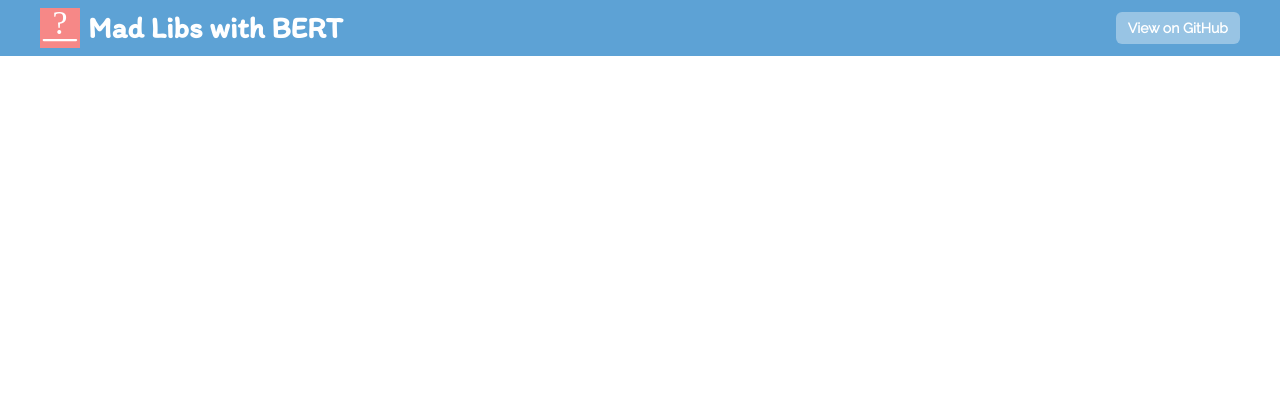
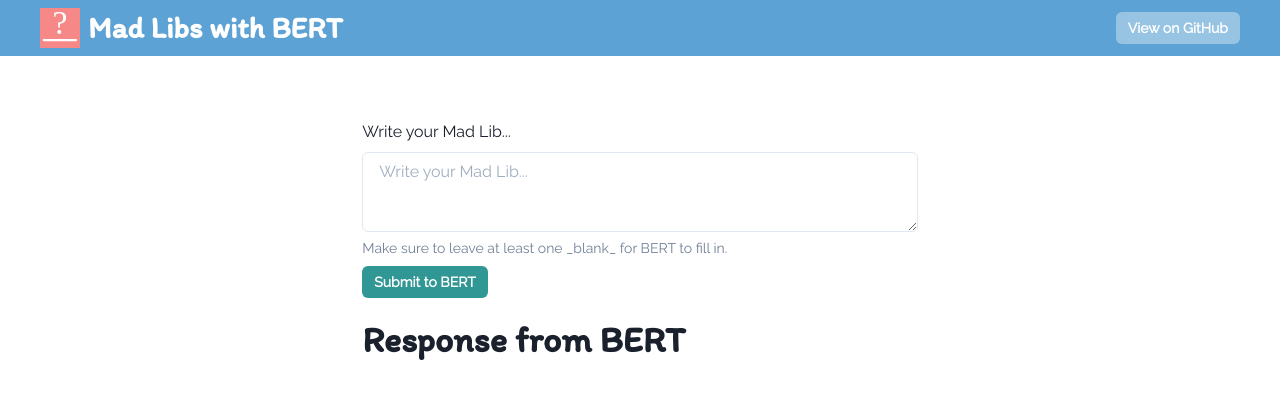
Before and after one commit to casendler/bert-madlib, a React (Create React App) app: page / in a window 1280 px wide. Shown: the top 398 px of the page. Built offline with nearby package versions, Linux system fonts and the light colour scheme.

Commit message:
single mask running, split user input next

```diff
--- a/package.json
+++ b/package.json
@@ -15,6 +15,7 @@
     "@types/node": "^15.0.2",
     "@types/react": "^17.0.5",
     "@types/react-dom": "^17.0.3",
+    "axios": "^0.21.1",
     "framer-motion": "^4.1.13",
     "react": "^17.0.2",
     "react-dom": "^17.0.2",
--- a/src/App.jsx
+++ b/src/App.jsx
@@ -1,11 +1,13 @@
 import { Box } from '@chakra-ui/react';
 
-import NavLayout from './layout/NavLayout.jsx';
+import NavLayout from './layout/NavLayout';
+import InputForm from './components/InputForm';
 
 function App() {
   return (
     <Box>
       <NavLayout />
+      <InputForm />
     </Box>
   );
 }
--- a/src/components/InputForm.jsx
+++ b/src/components/InputForm.jsx
@@ -1,5 +1,84 @@
+import { useState } from 'react';
+import axios from 'axios';
+import {
+  Container,
+  Heading,
+  Text,
+  FormControl,
+  FormLabel,
+  FormErrorMessage,
+  FormHelperText,
+  Textarea,
+  Button,
+} from '@chakra-ui/react';
+
+const apiUrl =
+  'https://api-inference.huggingface.co/models/distilbert-base-uncased';
+// move to to key manager or heroku equiv
+const apiKey = 'Bearer api_gESNuszXIuDLedWQgPvIqVjsuIvuhxoBVx';
+
 const InputForm = () => {
-  return <p>form</p>;
+  const [loading, setLoading] = useState(false);
+  const [userText, setUserText] = useState('');
+  const [bertResponse, setBertResponse] = useState('');
+
+  const handleChange = (value) => {
+    console.log('value typed:', value);
+    setUserText(value);
+  };
+
+  const handleSubmit = async () => {
+    setLoading(true);
+    console.log('value submitted:', userText);
+    if (userText && userText.length > 0) {
+      console.log('value without errors');
+      const getBertResponse = await axios({
+        url: apiUrl,
+        method: 'post',
+        headers: {
+          Authorization: apiKey,
+        },
+        data: {
+          inputs: userText,
+        },
+      });
+
+      console.log('getBertResponse', getBertResponse);
+      if (getBertResponse && getBertResponse.data) {
+        setBertResponse(getBertResponse.data[0].sequence);
+      }
+    }
+    setLoading(false);
+    return;
+  };
+  return (
+    <Container mt='5%'>
+      <FormControl id='email'>
+        <FormLabel> Write your Mad Lib...</FormLabel>
+        <Textarea
+          placeholder='Write your Mad Lib...'
+          value={userText}
+          onChange={(e) => {
+            handleChange(e.target.value);
+          }}
+        />
+        <FormHelperText mb='10px'>
+          Make sure to leave at least one _blank_ for BERT to fill in.
+        </FormHelperText>
+        <Button
+          isLoading={loading}
+          colorScheme='teal'
+          variant='solid'
+          size='sm'
+          onClick={handleSubmit}
+        >
+          Submit to BERT
+        </Button>
+      </FormControl>
+      <Heading mt='20px'>Response from BERT</Heading>
+      <Text>{bertResponse}</Text>
+    </Container>
+  );
 };
 
 export default InputForm;
```
Also changed, not shown: 1 other file (tests, documents, lock files or other folders).
